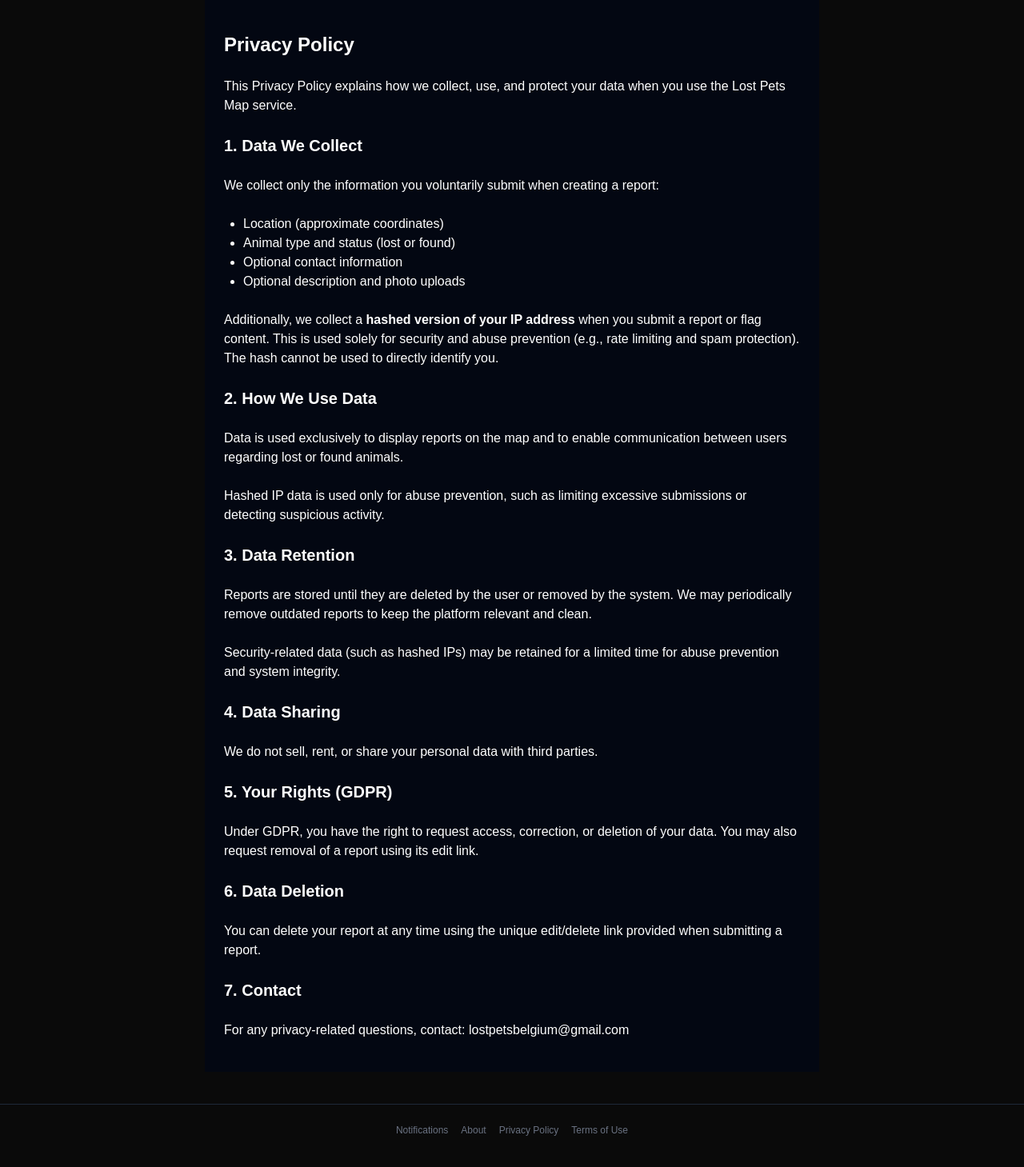
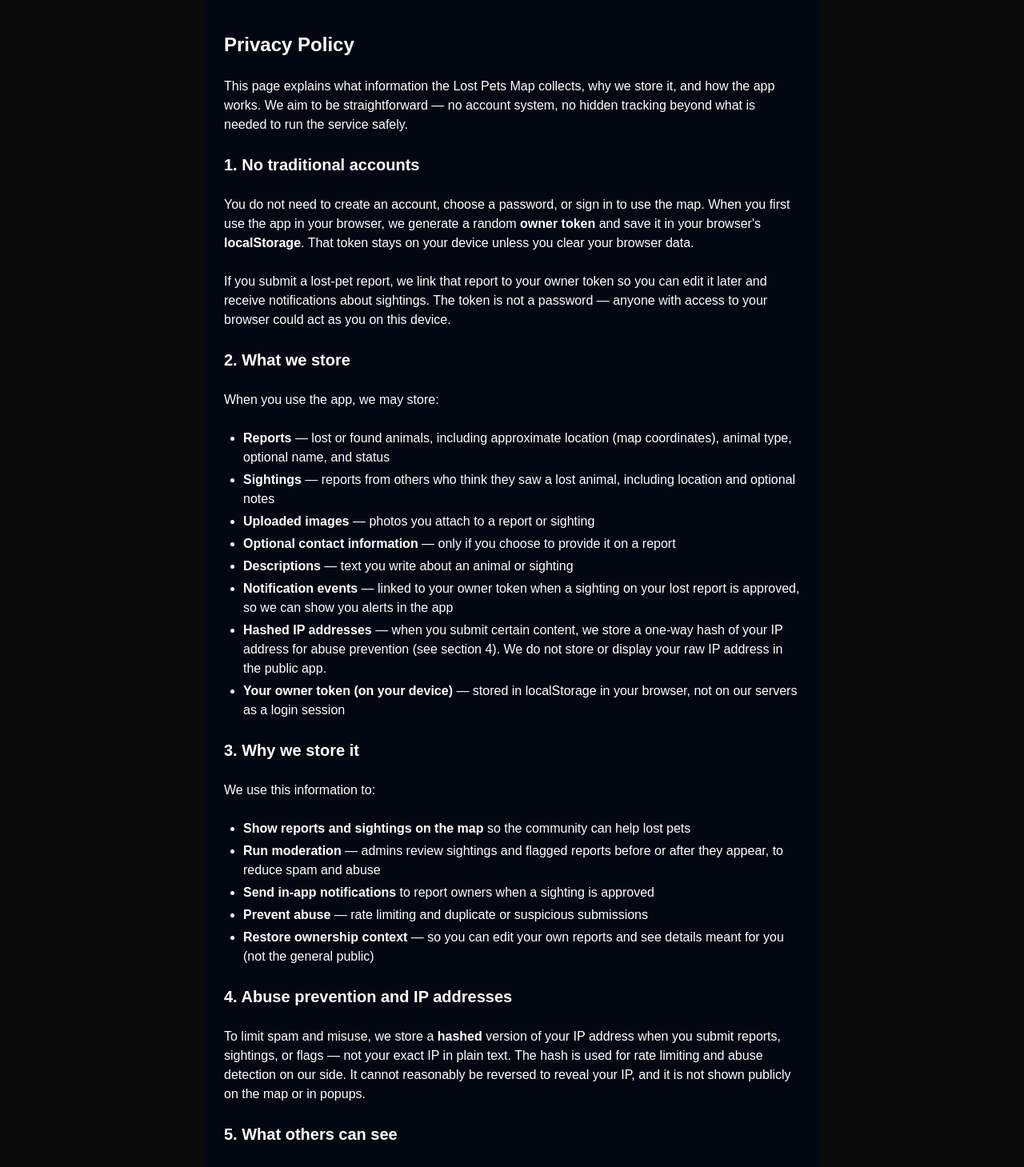
Before and after one commit to jgilis/LostPetsWebsite, a Next.js app: page /privacy in a window 1280 px wide. Shown: the top 1459 px of the page at 80% size. Built offline with nearby package versions, Linux system fonts and the light colour scheme; no server answers; the database is empty.

Commit message:
update privacy statement

```diff
--- a/app/privacy/page.tsx
+++ b/app/privacy/page.tsx
@@ -4,69 +4,155 @@ export default function PrivacyPolicy() {
       <h1 className="text-2xl font-bold">Privacy Policy</h1>
 
       <p>
-        This Privacy Policy explains how we collect, use, and protect your data
-        when you use the Lost Pets Map service.
+        This page explains what information the Lost Pets Map collects, why we
+        store it, and how the app works. We aim to be straightforward — no
+        account system, no hidden tracking beyond what is needed to run the
+        service safely.
       </p>
 
-      <h2 className="text-xl font-semibold">1. Data We Collect</h2>
+      <h2 className="text-xl font-semibold">1. No traditional accounts</h2>
       <p>
-        We collect only the information you voluntarily submit when creating a report:
+        You do not need to create an account, choose a password, or sign in to
+        use the map. When you first use the app in your browser, we generate a
+        random <strong>owner token</strong> and save it in your browser&apos;s{" "}
+        <strong>localStorage</strong>. That token stays on your device unless
+        you clear your browser data.
       </p>
-      <ul className="list-disc pl-6">
-        <li>Location (approximate coordinates)</li>
-        <li>Animal type and status (lost or found)</li>
-        <li>Optional contact information</li>
-        <li>Optional description and photo uploads</li>
+      <p>
+        If you submit a lost-pet report, we link that report to your owner
+        token so you can edit it later and receive notifications about
+        sightings. The token is not a password — anyone with access to your
+        browser could act as you on this device.
+      </p>
+
+      <h2 className="text-xl font-semibold">2. What we store</h2>
+      <p>When you use the app, we may store:</p>
+      <ul className="list-disc pl-6 space-y-1">
+        <li>
+          <strong>Reports</strong> — lost or found animals, including approximate
+          location (map coordinates), animal type, optional name, and status
+        </li>
+        <li>
+          <strong>Sightings</strong> — reports from others who think they saw a
+          lost animal, including location and optional notes
+        </li>
+        <li>
+          <strong>Uploaded images</strong> — photos you attach to a report or
+          sighting
+        </li>
+        <li>
+          <strong>Optional contact information</strong> — only if you choose to
+          provide it on a report
+        </li>
+        <li>
+          <strong>Descriptions</strong> — text you write about an animal or
+          sighting
+        </li>
+        <li>
+          <strong>Notification events</strong> — linked to your owner token when
+          a sighting on your lost report is approved, so we can show you alerts
+          in the app
+        </li>
+        <li>
+          <strong>Hashed IP addresses</strong> — when you submit certain
+          content, we store a one-way hash of your IP address for abuse
+          prevention (see section 4). We do not store or display your raw IP
+          address in the public app.
+        </li>
+        <li>
+          <strong>Your owner token (on your device)</strong> — stored in
+          localStorage in your browser, not on our servers as a login session
+        </li>
       </ul>
 
+      <h2 className="text-xl font-semibold">3. Why we store it</h2>
+      <p>We use this information to:</p>
+      <ul className="list-disc pl-6 space-y-1">
+        <li>
+          <strong>Show reports and sightings on the map</strong> so the
+          community can help lost pets
+        </li>
+        <li>
+          <strong>Run moderation</strong> — admins review sightings and
+          flagged reports before or after they appear, to reduce spam and abuse
+        </li>
+        <li>
+          <strong>Send in-app notifications</strong> to report owners when a
+          sighting is approved
+        </li>
+        <li>
+          <strong>Prevent abuse</strong> — rate limiting and duplicate or
+          suspicious submissions
+        </li>
+        <li>
+          <strong>Restore ownership context</strong> — so you can edit your own
+          reports and see details meant for you (not the general public)
+        </li>
+      </ul>
+
+      <h2 className="text-xl font-semibold">4. Abuse prevention and IP addresses</h2>
       <p>
-        Additionally, we collect a <strong>hashed version of your IP address </strong>
-        when you submit a report or flag content. This is used solely for security
-        and abuse prevention (e.g., rate limiting and spam protection). The hash
-        cannot be used to directly identify you.
+        To limit spam and misuse, we store a <strong>hashed</strong> version of
+        your IP address when you submit reports, sightings, or flags — not your
+        exact IP in plain text. The hash is used for rate limiting and abuse
+        detection on our side. It cannot reasonably be reversed to reveal your
+        IP, and it is not shown publicly on the map or in popups.
       </p>
 
-      <h2 className="text-xl font-semibold">2. How We Use Data</h2>
+      <h2 className="text-xl font-semibold">5. What others can see</h2>
       <p>
-        Data is used exclusively to display reports on the map and to enable
-        communication between users regarding lost or found animals.
-      </p>
-      <p>
-        Hashed IP data is used only for abuse prevention, such as limiting
-        excessive submissions or detecting suspicious activity.
+        Reports on the map are visible to anyone using the site. Depending on
+        the situation, sighting details may be limited for the public (for
+        example, a generic message instead of exact coordinates) while report
+        owners and moderators may see more. Contact details you add to a report
+        are shown to people who open that report&apos;s details — only share
+        what you are comfortable with.
       </p>
 
-      <h2 className="text-xl font-semibold">3. Data Retention</h2>
+      <h2 className="text-xl font-semibold">6. Data retention</h2>
       <p>
-        Reports are stored until they are deleted by the user or removed by
-        the system. We may periodically remove outdated reports to keep the
-        platform relevant and clean.
-      </p>
-      <p>
-        Security-related data (such as hashed IPs) may be retained for a limited
-        time for abuse prevention and system integrity.
+        Reports and sightings stay available until they expire, are resolved,
+        removed by moderation, or deleted using your edit link. We may remove
+        outdated or inactive content to keep the map useful. Security-related
+        data such as hashed IPs may be kept for a limited time for abuse
+        prevention.
       </p>
 
-      <h2 className="text-xl font-semibold">4. Data Sharing</h2>
+      <h2 className="text-xl font-semibold">7. Data sharing</h2>
       <p>
-        We do not sell, rent, or share your personal data with third parties.
+        We do not sell your data. We use Supabase and hosting providers to run
+        the app; they process data on our behalf to store reports, images, and
+        related records. We do not share your information with advertisers.
       </p>
 
-      <h2 className="text-xl font-semibold">5. Your Rights (GDPR)</h2>
+      <h2 className="text-xl font-semibold">8. Your choices</h2>
+      <ul className="list-disc pl-6 space-y-1">
+        <li>
+          Use the <strong>edit link</strong> you receive when creating a report
+          to update or remove it
+        </li>
+        <li>
+          Clear your browser&apos;s site data to remove the owner token from
+          localStorage — note that you may lose the ability to edit reports or
+          see owner-only notifications on that device unless you still have your
+          edit link
+        </li>
+        <li>
+          Open the <strong>Notifications</strong> page to view and clear unread
+          alerts linked to your owner token
+        </li>
+      </ul>
+
+      <h2 className="text-xl font-semibold">9. Contact</h2>
       <p>
-        Under GDPR, you have the right to request access, correction, or deletion
-        of your data. You may also request removal of a report using its edit link.
-      </p>
-
-      <h2 className="text-xl font-semibold">6. Data Deletion</h2>
-      <p>
-        You can delete your report at any time using the unique edit/delete link
-        provided when submitting a report.
-      </p>
-
-      <h2 className="text-xl font-semibold">7. Contact</h2>
-      <p>
-        For any privacy-related questions, contact: lostpetsbelgium@gmail.com
+        Questions about privacy or your data? Email us at{" "}
+        <a
+          href="mailto:lostpetsbelgium@gmail.com"
+          className="text-blue-400 hover:underline"
+        >
+          lostpetsbelgium@gmail.com
+        </a>
+        .
       </p>
     </main>
   );
```
